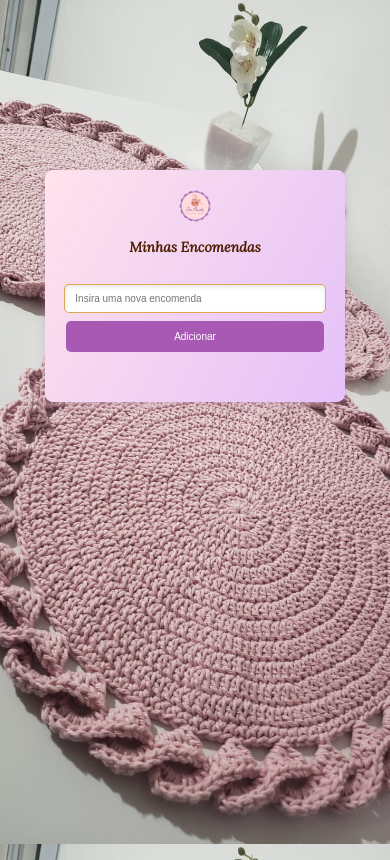
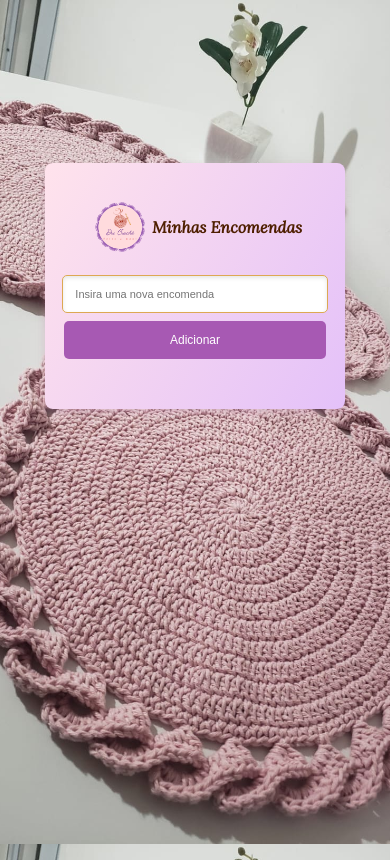
Before and after one commit to Adrianakellysl/encomendas-dri, a plain HTML site: page index.html in a window 390 px wide. Drawn offline with nearby package versions, Linux system fonts and the light colour scheme.

Commit message:
Corrigindo responsividade do container

```diff
--- a/style/style.css
+++ b/style/style.css
@@ -280,17 +280,12 @@ h3 {
     width: 80%;
   }
 
-  .inicio-container {
-    display: flex;
-    flex-direction: column;
-    justify-content: center;
-    margin-top: 1rem;
-  }
   .inicio-container img {
-    width: 2.5rem;
+    width: 4rem;
   }
   h1 {
-    font-size: 14px;
+
+    font-size: 16px;
   }
 
   section.containerModal {
@@ -302,24 +297,31 @@ h3 {
 
   #inputAdicionarEncomenda {
     width: 80%;
-    font-size: 10px;
+    font-size: 11px;
     margin-top: -1rem;
+    padding: 12px;
   }
 
   #btnAdicionar {
     margin-top: 0.5rem;
-    width: 86%;
-    padding: 10px 12px;
-    font-size: 10px;
+    width: 87.5%;
+    padding: 12px 12px;
+    font-size: 12px;
   }
 
   #mensagem {
     font-size: 8px;
   }
 
+  li {
+    width: 92%;
+  }
+
   .list {
+    width: 100%;
     margin-top: -2rem;
   }
+
   #modal-detalhesEncomenda {
     width: 180px;
   }
```
